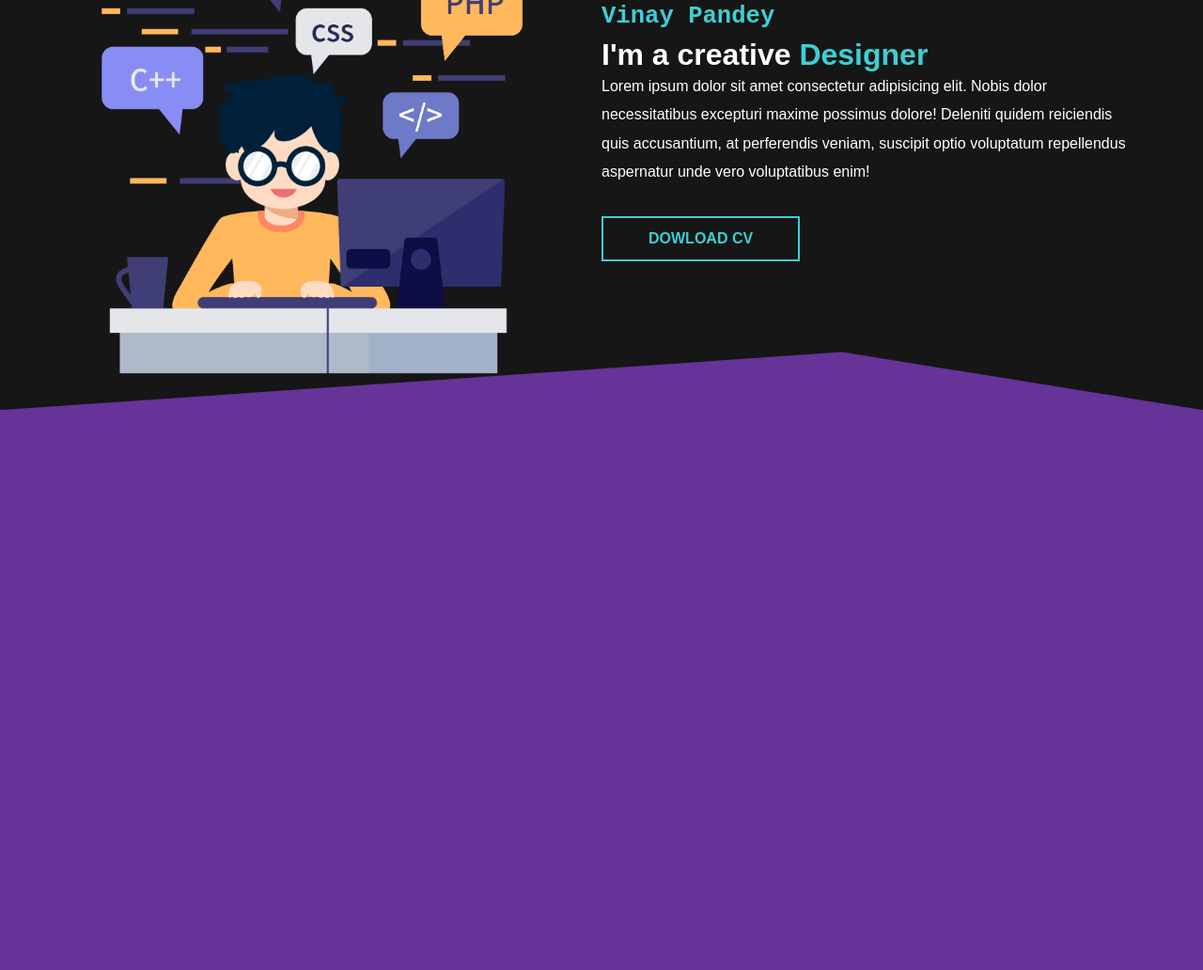
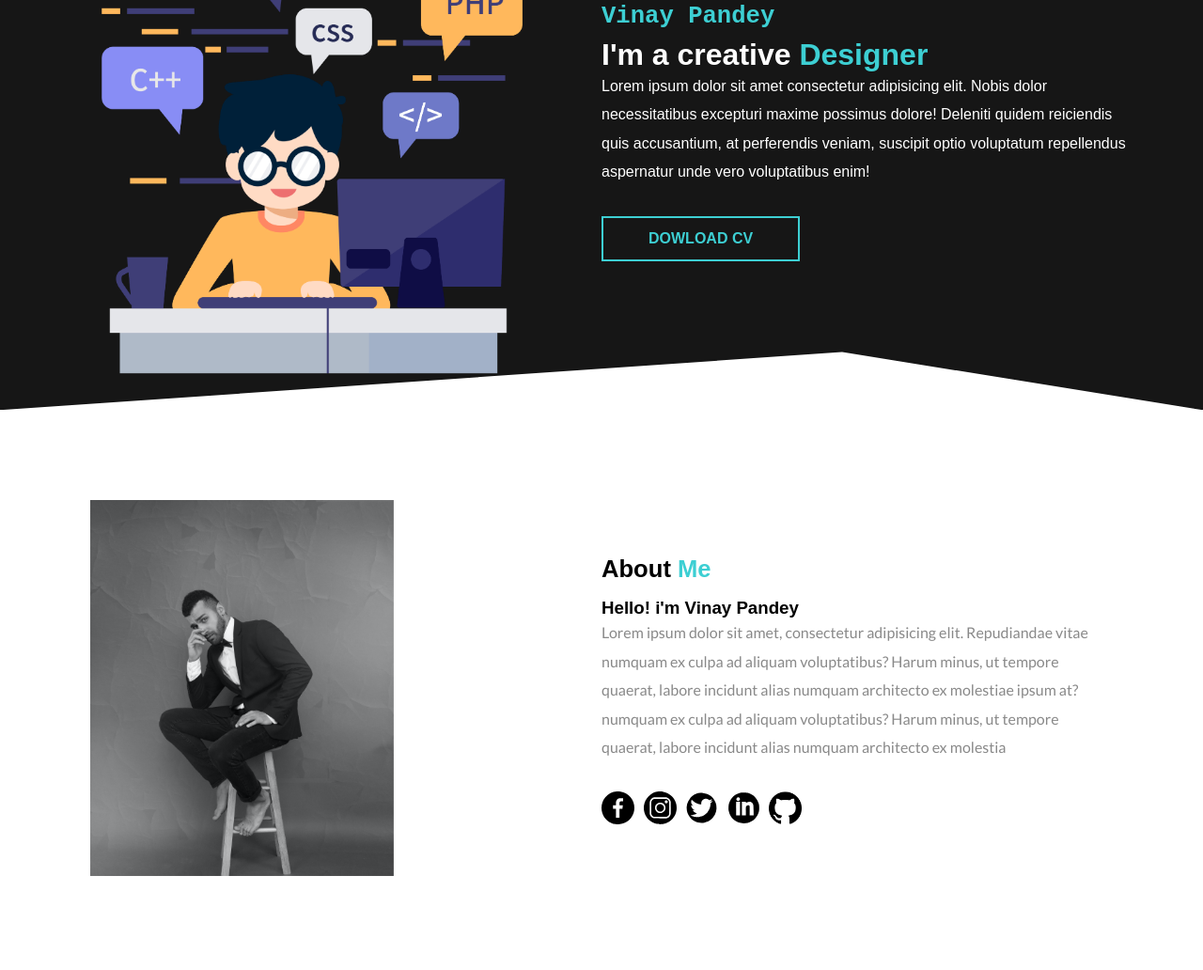
Before and after one commit to pandey0801/My-Portfolio, a plain HTML site: page index.html in a window 1280 px wide. Shown: the part 182-1214 px from the top of the page at 94% size. Before the commit the page ends 800 px from the top, so only its background shows below. Drawn offline with Linux system fonts and the light colour scheme.

Commit message:
3th stage contact

```diff
--- a/css/style.css
+++ b/css/style.css
@@ -15,7 +15,7 @@
     -webkit-font-smotthing:antialiased;
 }
 body{
-    background-color: rebeccapurple;
+    background-color: var(--light);
     font-family: poopins,sans-serif;
 }
 
@@ -53,7 +53,7 @@ header nav{
      padding: 0 0 ; /*padding (top bottom) (left right) */
  }
 .hero .left{
-    width: 800px;
+
 }
 .hero .right{
     color: var(--pure);
@@ -78,3 +78,58 @@ header nav{
     line-height: 1.9;
     margin-bottom: 2rem;
 }
+
+section{
+    padding: 6rem 6rem ;
+}
+
+section.About .about-me-img{
+    height: 400px;
+}
+section.About h1{
+    margin-bottom: 1rem;
+    font-size:1.6rem;
+    font-weight: 400px;
+}
+section.About h1 span{
+    color: var(--primary);
+}
+section.About h3 span{
+    font-size: 1rem;
+    margin-bottom: 1rem;
+
+}
+section.About p{
+    font-family: 'Lato', sans-serif;
+    color:var(--ternary);
+    line-height: 1.9;
+    margin-bottom: 2rem;
+}
+
+section.About .social{
+    display: flex;
+}
+section.About .social a{
+    background: white;
+    display:flex;
+    align-items: center;
+    justify-content: center;
+    width: 35px;
+    height: 35px;
+    border-radius: 50%;
+    margin-right: 0.6rem;
+    transition: all .3s ease;
+
+}
+section.About .social a:hover{
+    background-color: var(--primary);
+
+}
+
+
+section.About .social  a img{
+    width: 35px;
+    height: 100%;
+    padding: 0.5 rem;
+
+}
--- a/index.html
+++ b/index.html
@@ -8,7 +8,10 @@
     <link rel="preconnect" href="https://fonts.googleapis.com">
 <link rel="preconnect" href="https://fonts.gstatic.com" crossorigin>
 <link href="https://fonts.googleapis.com/css2?family=Poppins:wght@400;600&display=swap" rel="stylesheet">
-    <link rel="stylesheet" href= "./css/style.css">
+<link rel="preconnect" href="https://fonts.googleapis.com">
+<link rel="preconnect" href="https://fonts.gstatic.com" crossorigin>
+<link href="https://fonts.googleapis.com/css2?family=Lato:ital,wght@0,400;0,700;1,300&display=swap" rel="stylesheet">
+<link rel="stylesheet" href= "./css/style.css">
 </head>
 <body>
     <header>
@@ -34,7 +37,7 @@
 
         <div class = "hero flex items-center justify-between">
             <div class ="left flex-1 justify-center">
-                <img src="images/images/man.png" height="540" width="500" alt="">
+                <img src="images/images/man.png"  height ="540" width="500" alt="">
             </div>
             <div class ="right flex-1">
                 <h6>Vinay Pandey </h6>
@@ -52,5 +55,37 @@
         </div>
     </header>
 
+    <section class ="About">
+        <div class ="container flex items-center ">
+            <div class = "flex-1" >
+                <img class = "about-me-img" src="images/images/man-2.png" alt="">
+            </div>
+
+            <div class = "flex-1">
+                <div>
+                    <h1>About <span>Me</span></h1>
+                    <h3>Hello! i'm Vinay Pandey</h3>
+                    <p>Lorem ipsum dolor sit amet, consectetur adipisicing elit. Repudiandae
+                        vitae numquam ex culpa ad aliquam voluptatibus? Harum minus, ut tempore
+                        quaerat,  labore incidunt alias numquam architecto ex molestiae
+                        ipsum at?
+
+                        numquam ex culpa ad aliquam voluptatibus? Harum minus, ut tempore
+                        quaerat,  labore incidunt alias numquam architecto ex molestia
+                    </p>
+                </div>
+
+                <div class="social">
+                    <a href="#"><img src="images/images/1200px-Facebook_icon__black_.svg.svg" alt=""></a>
+                    <a href="#"><img src="images/images/e38fafda2ddb4d5ba66b96a0398b9b5f.svg" alt=""></a>
+                    <a href="#"><img src="images/images/41-419759_fothcp-twitter-friends-of-tower-hamlets-cemetery-park.svg" alt=""></a>
+                    <a href="#"><img src="images/images/images-_4_.svg" alt=""></a>
+                    <a href="#"><img src="images/images/25231.png" alt=""></a>
+                </div>
+
+            </div>
+        </div>
+
+    </section>
 </body>
 </html>
```
Also changed, not shown: images/images/1200px-Facebook_icon__black_.svg.svg (added), images/images/25231.png (added), images/images/41-419759_fothcp-twitter-friends-of-tower-hamlets-cemetery-park.svg (added), images/images/e38fafda2ddb4d5ba66b96a0398b9b5f.svg (added), images/images/images-_4_.svg (added), images/images/images-_5_.jpg (added), images/images/images-_5_.svg (added), images/images/images-_6_.svg (added), images/images/png-clipart-computer-icons-logo-twitter-icon-logo-computer-wallpaper-thumbnail.png (added), images/images/twitter-icon-circle-logo-400x400.png (added), images/images/twitter-icon-circle-logo.png (added), 1 other file.
